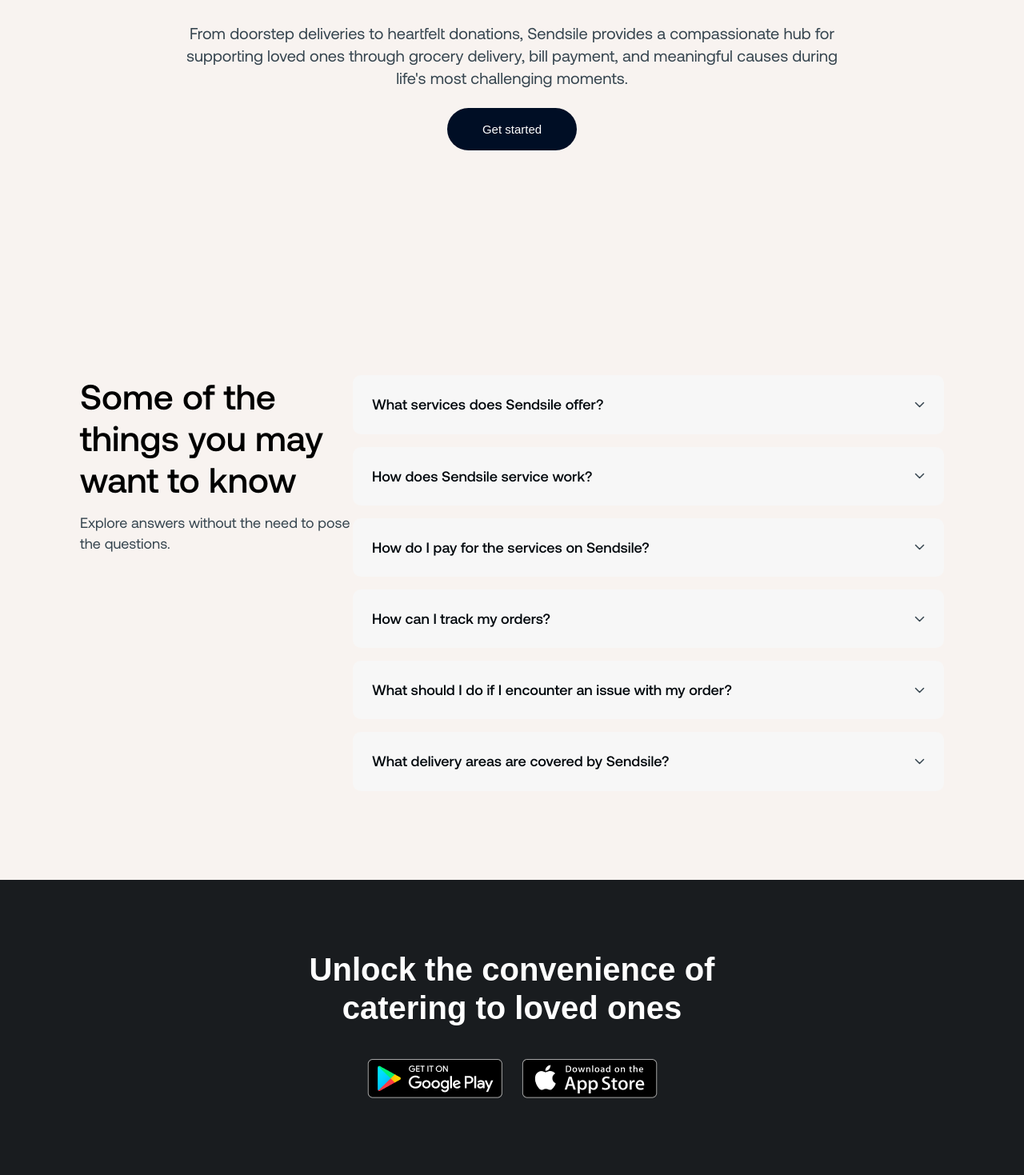
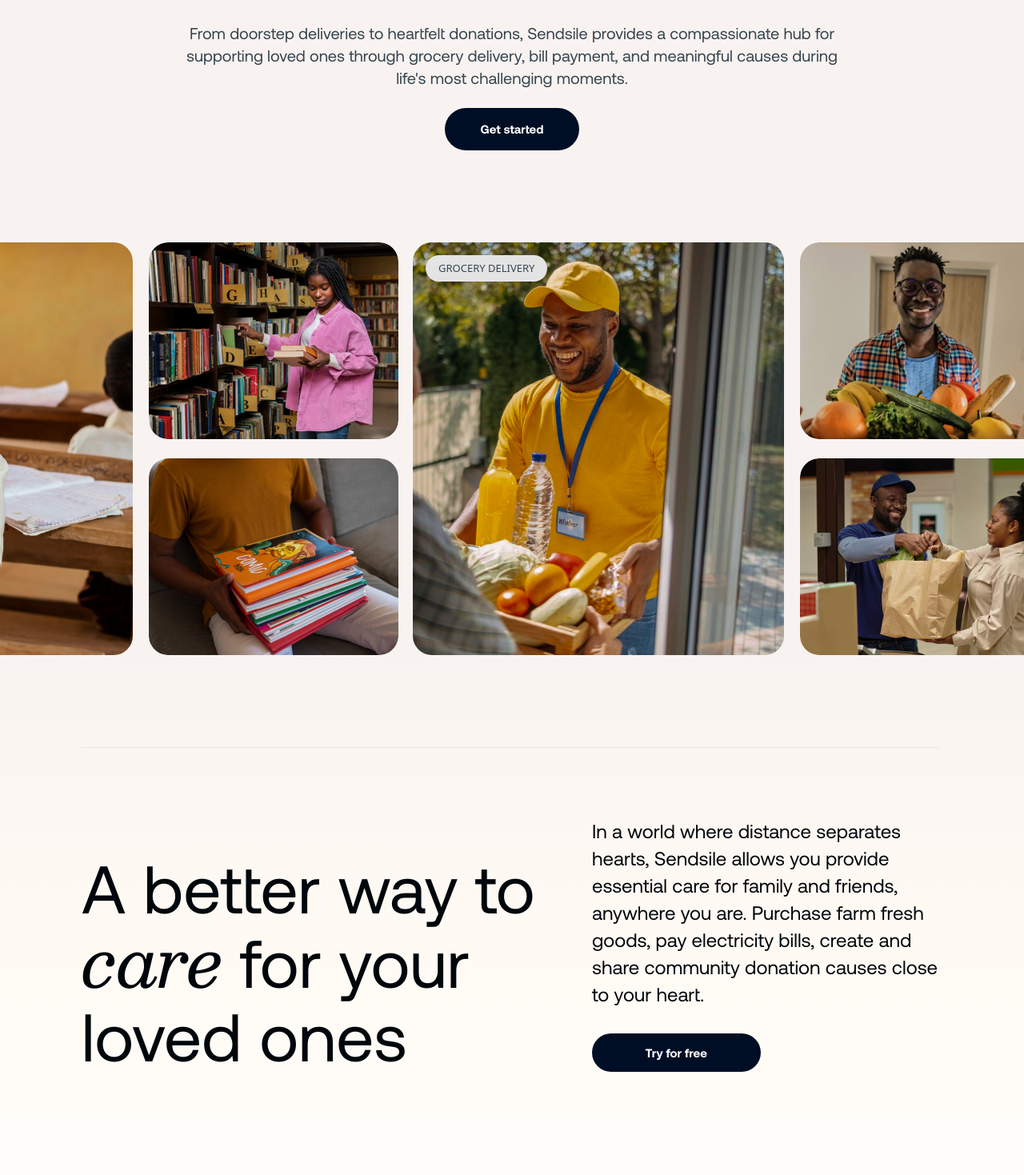
Before and after one commit to sulaimondawood/sendme-test, a React (Vite) app: page / in a window 1280 px wide. Shown: the part 401-1870 px from the top of the page at 80% size. Built offline with nearby package versions, Linux system fonts and the light colour scheme.

Commit message:
changed hero

```diff
--- /dev/null
+++ b/src/components/sections/home/description.tsx
@@ -0,0 +1,29 @@
+import { Container } from "../../global/Container";
+
+export const Description = () => {
+  return (
+    <section className="bg-descriptionGradient pt-[115px] pb-[187px]">
+      <Container>
+        <div className="ml-[102px] mr-[105px] border-t bodrer-[#E1DFD0]"></div>
+        <div className="pl-[102px] pr-[99px] pt-[87px] flex gap-11 items-end">
+          <h1 className="font-aeonikRegular text-[84px] text-prm-black leading-[92px] w-full max-w-[594px]">
+            <span>A better way to</span>{" "}
+            <span className="italic font-besley font-normal">care</span>{" "}
+            <span>for your loved ones</span>
+          </h1>
+          <div>
+            <p className="text-[24px] w-full max-w-[600px] leading-[34px] text-prm-black font-aeonikRegular">
+              In a world where distance separates hearts, Sendsile allows you
+              provide essential care for family and friends, anywhere you are.
+              Purchase farm fresh goods, pay electricity bills, create and share
+              community donation causes close to your heart.
+            </p>
+            <button className="mt-8 bg-[#000E25] rounded-full text-[15px] leading-[21px] font-aeonikBold text-white py-[13.5px] px-[66.5px]">
+              Try for free
+            </button>
+          </div>
+        </div>
+      </Container>
+    </section>
+  );
+};
--- /dev/null
+++ b/src/components/sections/home/farm-products.tsx
@@ -0,0 +1,12 @@
+export const FarmProducts = () => {
+  return (
+    <section className="bg-[#FAF8F0] pt-16 px-[99.5px]">
+      <h1 className="pb-16 w-full max-w-[942px] mx-auto font-aeonikRegular text-[72px] leading-[72px] text-center  text-prm-black">
+        Nourish and nurture:{" "}
+        <span className="font-besley italic"> farm fresh</span> products
+        delivered with love
+      </h1>
+      <div className="bg-white rounded-[20px] py-[39px] px-16"></div>
+    </section>
+  );
+};
--- /dev/null
+++ b/src/components/ui/home/farm-products.tsx
@@ -0,0 +1,18 @@
+export const FarmProducts = ({
+  image,
+  text,
+  bg,
+}: {
+  image: any;
+  text: string;
+  bg: string;
+}) => {
+  return (
+    <div className={`w-[152px] ${bg}`}>
+      <img src={image} alt="farm product image" />
+      <p className="text-[#36454F] text-sm leading-[20px] font-aeonikMedium">
+        {text}
+      </p>
+    </div>
+  );
+};
--- /dev/null
+++ b/src/components/ui/home/grid.tsx
@@ -0,0 +1,42 @@
+const LandingGrid = ({
+  img1,
+  img2,
+  img3,
+  text,
+}: {
+  img1: any;
+  img2: any;
+  img3: any;
+  text?: string;
+}) => {
+  return (
+    <div className="ml-[10px] md:ml-[18px] flex items-start gap-[10px] md:gap-[20px]">
+      <div className="relative h-[297px] md:h-[516px] w-[464px] rounded-[24px]">
+        <img
+          className="h-full w-full rounded-[24px]"
+          src={img1}
+          alt="grid image"
+        />
+        <span className="uppercase absolute top-4 left-4 text-[#36454F] text-[13px] leading-[18.2px] py-[7px] px-4 bg-[#E4E4E4] rounded-full">
+          {text}
+        </span>
+      </div>
+
+      <div className="flex flex-col gap-[10px] md:gap-[24px]">
+        <img
+          className=" w-[312px] h-[143px] lg:h-[246px] rounded-[24px]"
+          src={img2}
+          alt="grid image"
+        />
+
+        <img
+          className=" w-[312px] h-[143px] lg:h-[246px] rounded-[24px]"
+          src={img3}
+          alt="grid image"
+        />
+      </div>
+    </div>
+  );
+};
+
+export default LandingGrid;
--- a/src/pages/home/index.tsx
+++ b/src/pages/home/index.tsx
@@ -1,12 +1,24 @@
 import { Faq } from "../../components/sections/Faq";
-import { Footer } from "../../components/sections/Footer";
 import { Hero } from "../../components/sections/Hero";
 import Marquee from "react-fast-marquee";
-import Grid from "../../components/ui/Grid";
+import LandingGrid from "../../components/ui/home/grid";
+
+import Img1 from "../../assets/images/marquee/marque1.png";
+import Img2 from "../../assets/images/marquee/marque2.png";
+import Img3 from "../../assets/images/marquee/marque3.png";
+import Img4 from "../../assets/images/marquee/marque4.png";
+import Img5 from "../../assets/images/marquee/marque5.png";
+import Img6 from "../../assets/images/marquee/marque6.png";
+import Img7 from "../../assets/images/marquee/marque7.png";
+import Img8 from "../../assets/images/marquee/marque8.png";
+import Img9 from "../../assets/images/marquee/marque9.png";
+import { Description } from "../../components/sections/home/description";
+import { FarmProducts } from "../../components/sections/home/farm-products";
+
 const Home = () => {
   return (
+    <div className="bg-[#FEFFFE]">
       <div className="bg-[#F8F3F0]">
-      <div className="bg-[]"></div>
         <Hero
           classname="w-full max-w-[824px]"
           titleStyles="text-[40px] md:text-[102px] leading-[56px] md:leading-[112.2px] font-aeonikMedium"
@@ -16,12 +28,32 @@ const Home = () => {
           desc="From doorstep deliveries to heartfelt donations, Sendsile provides a compassionate hub for supporting loved ones through grocery delivery, bill payment, and meaningful causes during life's most challenging moments."
           btnText="Get started"
         />
-
         <div className="mt-[115px]">
-        <Marquee autoFill={true}>{/* <Grid/> */}</Marquee>
+          <Marquee autoFill={true}>
+            <LandingGrid
+              img1={Img1}
+              img2={Img2}
+              img3={Img3}
+              text="COMMUNITY DONATIONS"
+            />
+            <LandingGrid
+              img1={Img4}
+              img2={Img5}
+              img3={Img6}
+              text="Grocery delivery"
+            />
+            <LandingGrid
+              img1={Img7}
+              img2={Img8}
+              img3={Img9}
+              text="Bill payment"
+            />
+          </Marquee>
         </div>
+      </div>
+      <Description />
+      <FarmProducts />
       <Faq />
-      <Footer />
     </div>
   );
 };
--- a/src/pages/waitlist/index.tsx
+++ b/src/pages/waitlist/index.tsx
@@ -8,6 +8,9 @@ const Waitlist = () => {
   return (
     <div className="">
       <Hero
+        classname="w-full max-w-[611px]"
+        titleStyles="text-[40px] md:text-[88px] leading-[56px] md:leading-[112.2px] font-aeonikMedium"
+        spanStyles="text-[#FFA900] font-aeonikLight font-normal italic -leading-[56px] md:leading-[100.8px]"
         title="Bridging hearts across"
         titleSpan="miles"
         desc="From doorstep deliveries to heartfelt services, Sendsile provides a hub to support loved ones with food, health and personal care services"
--- a/src/routes/index.tsx
+++ b/src/routes/index.tsx
@@ -5,11 +5,13 @@ import {
 } from "react-router-dom";
 import { Root } from "../components/layouts/root";
 import Home from "../pages/home";
+import Waitlist from "../pages/waitlist";
 
 export const route = createBrowserRouter(
   createRoutesFromElements(
     <Route path="/" element={<Root />}>
       <Route index element={<Home />} />
+      <Route path="/waitlist" element={<Waitlist />} />
     </Route>
   )
 );
--- a/tailwind.config.js
+++ b/tailwind.config.js
@@ -9,16 +9,16 @@ export default {
       fontFamily: {
         aeonikRegular: ["AeonikRegular", "sans-serif"],
         aeonikMedium: ["AeonikMedium", "sans-serif"],
-        aeonikLight: ["AeonikProLight", "sans-serif"],
-        aeonikBold: ["AeonikProBold", "sans-serif"],
+        aeonikLight: ["AeonikLight", "sans-serif"],
+        aeonikBold: ["AeonikBold", "sans-serif"],
         besley: ["Besley", "sans-serif"],
       },
       colors: {
-        "prm-purple": "#5E565A",
-        "prm-red": "#FF934F",
-        "prm-yellow": "#F7FF58",
-        "prm-gray": "#A9CBB7",
-        "prm-l-brown": "#EFECCA",
+        // "prm-purple": "#5E565A",
+        // "prm-red": "#FF934F",
+        // "prm-yellow": "#F7FF58",
+        // "prm-gray": "#A9CBB7",
+        // "prm-l-brown": "#EFECCA",
         "prm-black": "#00070C",
       },
 
@@ -28,7 +28,8 @@ export default {
         servicesGradient:
           "linear-gradient(180deg, #F8F3F0 0%, #FFFAF3 48.97%, #FFFEFC 100%)",
         cardBg: "url('/man-swift.png')",
-        // cardBg: "url('./src/assets/images/man-swift.png')",
+        descriptionGradient:
+          "linear-gradient(180deg, #F8F3F0 0%, #FFFAF3 48.97%, #FFFEFC 100%)",
       },
     },
   },
```
Lines whose indentation alone changed are shown as unchanged.
